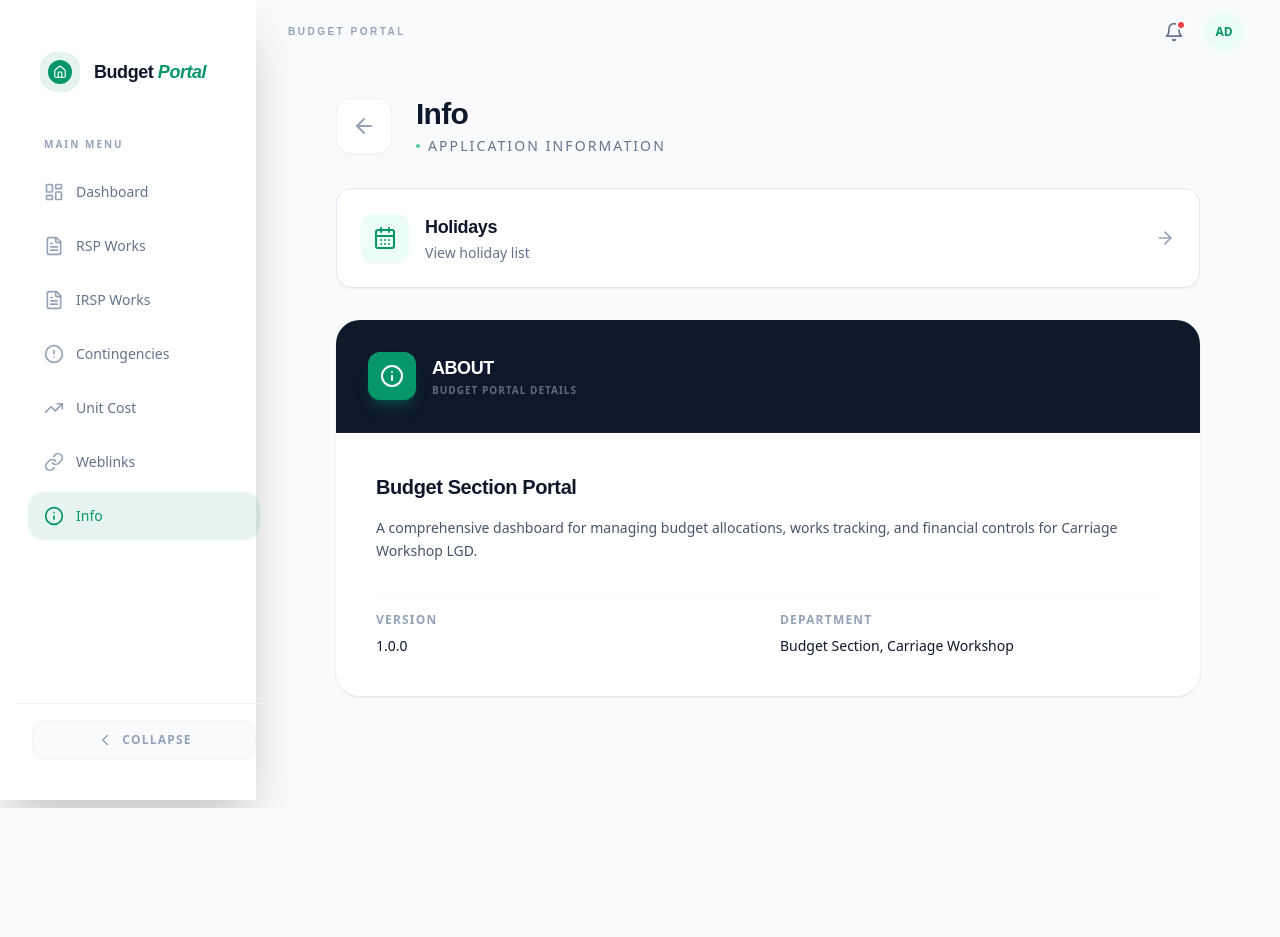
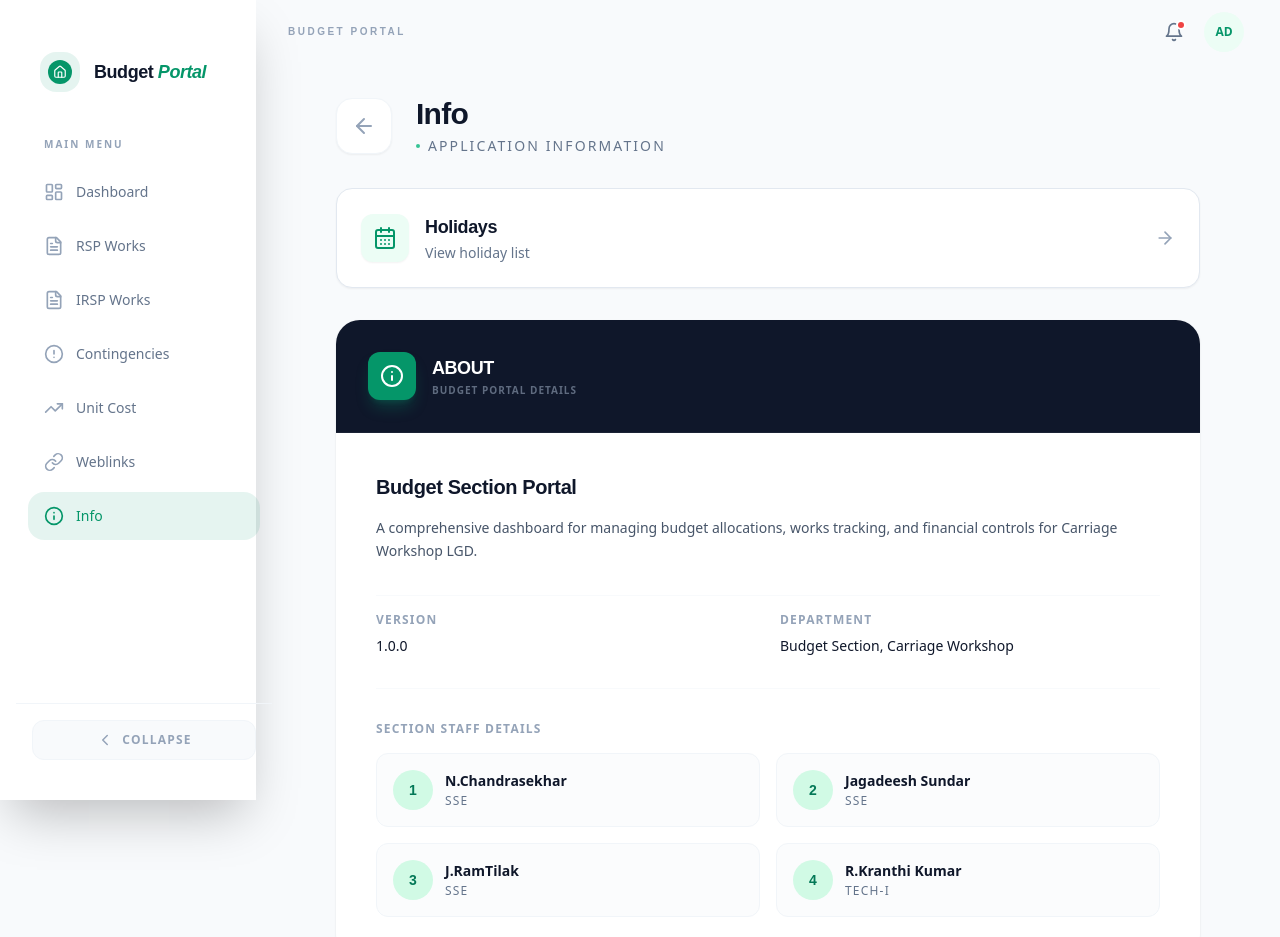
Before and after one commit to krank21r/scr-dash-companion, a React (Vite) app: page /info in a window 1280 px wide. Shown: the top 937 px of the page. Before the commit the page ends 808 px from the top, so only its background shows below. Built offline with nearby package versions, Linux system fonts and the light colour scheme; a web font is replaced by a local one.

Commit message:
Add Section Staff Details to Info page

```diff
--- a/src/pages/Info.tsx
+++ b/src/pages/Info.tsx
@@ -90,6 +90,40 @@ const Info = () => {
               <p className="text-sm font-medium text-slate-900">Budget Section, Carriage Workshop</p>
             </div>
           </div>
+
+          <div className="pt-8 border-t border-slate-50">
+            <h4 className="text-xs font-bold text-slate-400 uppercase tracking-widest mb-4">Section Staff Details</h4>
+            <div className="grid grid-cols-1 sm:grid-cols-2 gap-4">
+              <div className="flex items-center gap-3 bg-slate-50/50 rounded-xl p-4 border border-slate-100 hover:border-emerald-200 transition-colors">
+                <div className="w-10 h-10 rounded-lg bg-emerald-100 text-emerald-700 flex items-center justify-center font-bold font-display text-sm">1</div>
+                <div>
+                  <p className="text-sm font-bold text-slate-900">N.Chandrasekhar</p>
+                  <p className="text-xs font-medium text-slate-500 uppercase tracking-widest mt-0.5">SSE</p>
+                </div>
+              </div>
+              <div className="flex items-center gap-3 bg-slate-50/50 rounded-xl p-4 border border-slate-100 hover:border-emerald-200 transition-colors">
+                <div className="w-10 h-10 rounded-lg bg-emerald-100 text-emerald-700 flex items-center justify-center font-bold font-display text-sm">2</div>
+                <div>
+                  <p className="text-sm font-bold text-slate-900">Jagadeesh Sundar</p>
+                  <p className="text-xs font-medium text-slate-500 uppercase tracking-widest mt-0.5">SSE</p>
+                </div>
+              </div>
+              <div className="flex items-center gap-3 bg-slate-50/50 rounded-xl p-4 border border-slate-100 hover:border-emerald-200 transition-colors">
+                <div className="w-10 h-10 rounded-lg bg-emerald-100 text-emerald-700 flex items-center justify-center font-bold font-display text-sm">3</div>
+                <div>
+                  <p className="text-sm font-bold text-slate-900">J.RamTilak</p>
+                  <p className="text-xs font-medium text-slate-500 uppercase tracking-widest mt-0.5">SSE</p>
+                </div>
+              </div>
+              <div className="flex items-center gap-3 bg-slate-50/50 rounded-xl p-4 border border-slate-100 hover:border-emerald-200 transition-colors">
+                <div className="w-10 h-10 rounded-lg bg-emerald-100 text-emerald-700 flex items-center justify-center font-bold font-display text-sm">4</div>
+                <div>
+                  <p className="text-sm font-bold text-slate-900">R.Kranthi Kumar</p>
+                  <p className="text-xs font-medium text-slate-500 uppercase tracking-widest mt-0.5">Tech-I</p>
+                </div>
+              </div>
+            </div>
+          </div>
         </div>
       </motion.div>
     </div>
```
